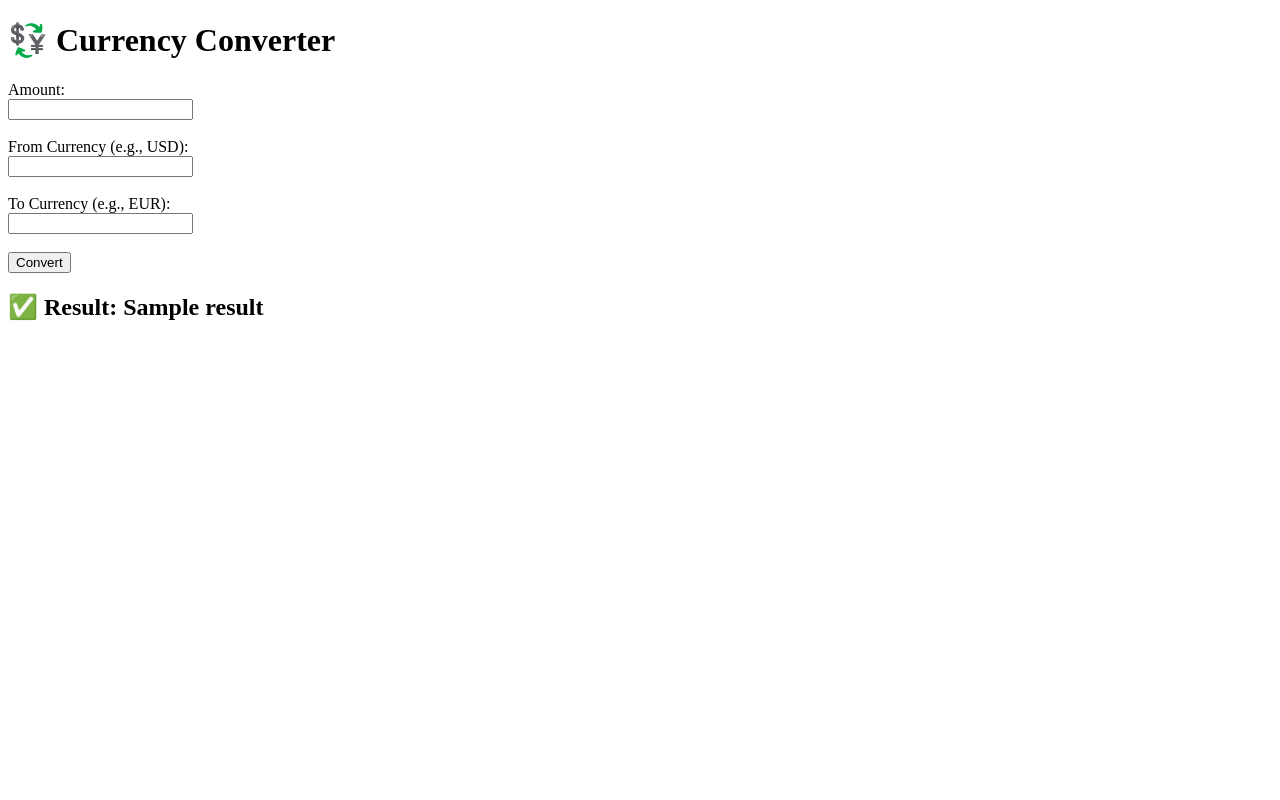
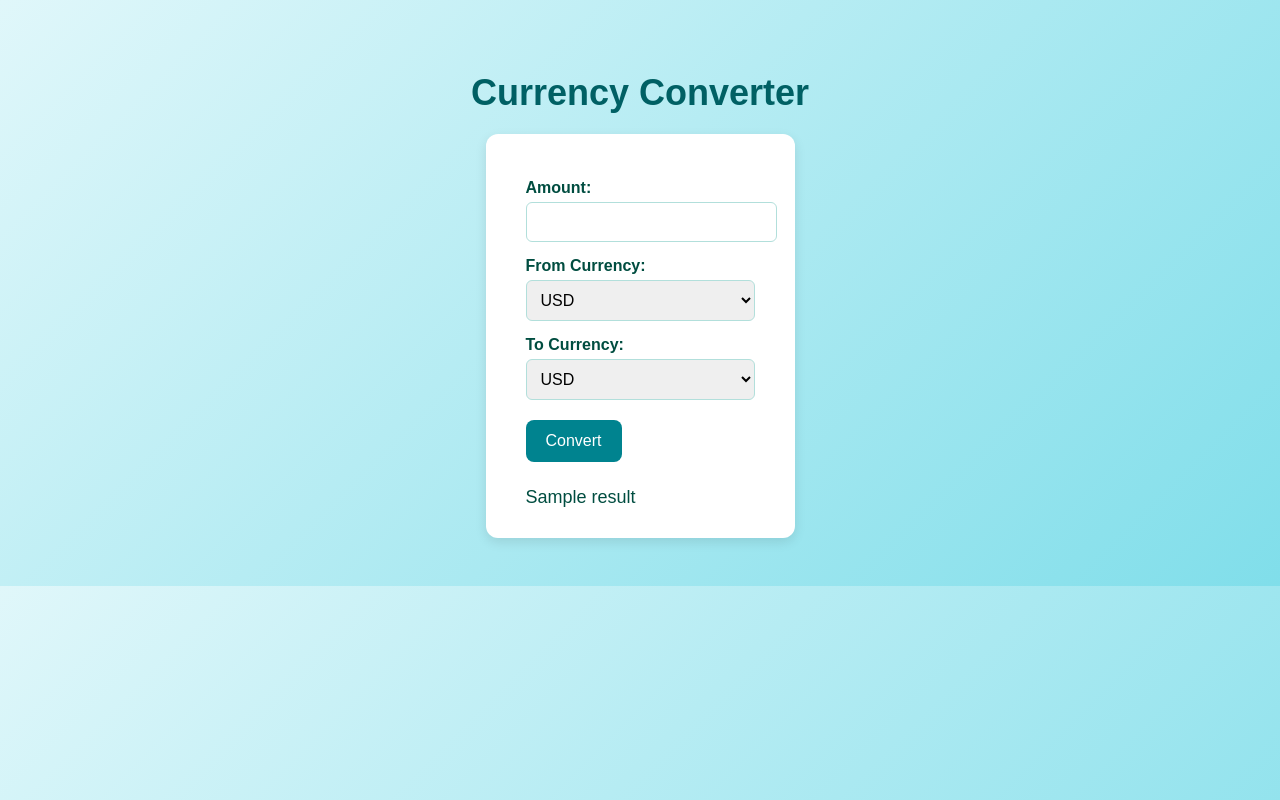
Before and after one commit to ahmedrafat23/currency_converter, a Flask app: template templates/index.html in a window 1280 px wide. Run offline with Flask 3, Linux system fonts and the light colour scheme; the template is opened without the code that fills it: most values are stand-ins (such as "Sample title", 1, 10 or a date in 2020).

Commit message:
22/7/2025

```diff
--- a/templates/index.html
+++ b/templates/index.html
@@ -4,27 +4,96 @@
 <head>
     <meta charset="UTF-8">
     <title>Currency Converter</title>
+    <style>
+        body {
+            font-family: Arial, sans-serif;
+            background: linear-gradient(135deg, #e0f7fa, #80deea);
+            display: flex;
+            flex-direction: column;
+            align-items: center;
+            padding: 40px;
+        }
+
+        h1 {
+            color: #006064;
+            font-size: 36px;
+            margin-bottom: 20px;
+        }
+
+        form {
+            background-color: #ffffff;
+            padding: 30px 40px;
+            border-radius: 12px;
+            box-shadow: 0 4px 12px rgba(0, 0, 0, 0.1);
+        }
+
+        label {
+            display: block;
+            margin: 15px 0 5px;
+            color: #004d40;
+            font-weight: bold;
+        }
+
+        input,
+        select {
+            width: 100%;
+            padding: 10px;
+            border: 1px solid #b2dfdb;
+            border-radius: 6px;
+            font-size: 16px;
+        }
+
+        button {
+            margin-top: 20px;
+            padding: 12px 20px;
+            font-size: 16px;
+            background-color: #00838f;
+            color: white;
+            border: none;
+            border-radius: 8px;
+            cursor: pointer;
+        }
+
+        button:hover {
+            background-color: #006064;
+        }
+
+        .result {
+            margin-top: 25px;
+            font-size: 18px;
+            color: #004d40;
+        }
+    </style>
 </head>
 
 <body>
-    <h1>💱 Currency Converter</h1>
+    <h1>Currency Converter</h1>
+    <form method="POST">
+        <label for="amount">Amount:</label>
+        <input type="number" name="amount" id="amount" required>
 
-    <form method="POST">
-        <label>Amount:</label><br>
-        <input type="number" name="amount" required><br><br>
+        <label for="from_currency">From Currency:</label>
+        <select name="from_currency" id="from_currency" required>
+            {% for currency in currencies %}
+            <option value="{{ currency }}">{{ currency }}</option>
+            {% endfor %}
+        </select>
 
-        <label>From Currency (e.g., USD):</label><br>
-        <input type="text" name="from" required><br><br>
-
-        <label>To Currency (e.g., EUR):</label><br>
-        <input type="text" name="to" required><br><br>
+        <label for="to_currency">To Currency:</label>
+        <select name="to_currency" id="to_currency" required>
+            {% for currency in currencies %}
+            <option value="{{ currency }}">{{ currency }}</option>
+            {% endfor %}
+        </select>
 
         <button type="submit">Convert</button>
+
+        {% if result %}
+        <div class="result">
+            {{ result }}
+        </div>
+        {% endif %}
     </form>
-
-    {% if result %}
-    <h2>✅ Result: {{ result }}</h2>
-    {% endif %}
 </body>
 
 </html>
```
